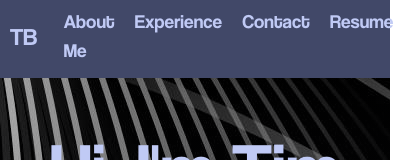
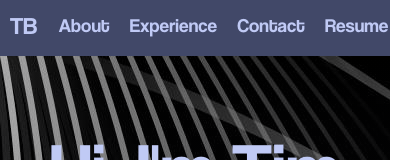
Before and after one commit to TimBek2/timbek2.github.io, a React (Vite) app: page / in a window 390 px wide. Shown: the top 160 px of the page, 420 px wide, since content can reach past the window. Built offline with nearby package versions, Linux system fonts and the light colour scheme.

Commit message:
Shrink animation for mobile phones so it doesnt overflow

```diff
--- a/src/components/contact/airplane-style.css
+++ b/src/components/contact/airplane-style.css
@@ -146,3 +146,10 @@
     margin-right: 20px;
   }
 }
+
+@media (max-width: 768px) {
+  .paperplane {
+    width: 360px;
+    height: 360px;
+  }
+}
--- a/src/components/navigation/index.tsx
+++ b/src/components/navigation/index.tsx
@@ -7,7 +7,7 @@ const Navigation = () => {
         <a className="nav-logo" href={void(0)} onClick={() => window.scroll(0,1)}>TB</a>
       </h3>
       <ul className='nav-links'>
-        <li className='nav-link'><a href="#about">About Me</a></li>
+        <li className='nav-link'><a href="#about">About</a></li>
         <li className='nav-link'><a href="#experience">Experience</a></li>
         <li className='nav-link'><a href="#contact">Contact</a></li>
         <li className='nav-link'>
--- a/src/components/navigation/style.css
+++ b/src/components/navigation/style.css
@@ -42,3 +42,11 @@
     }
   }
 }
+
+@media (max-width: 768px) {
+  .navigation {
+    .nav-links {
+      padding-left: 30px;
+    }
+  }
+}
```
